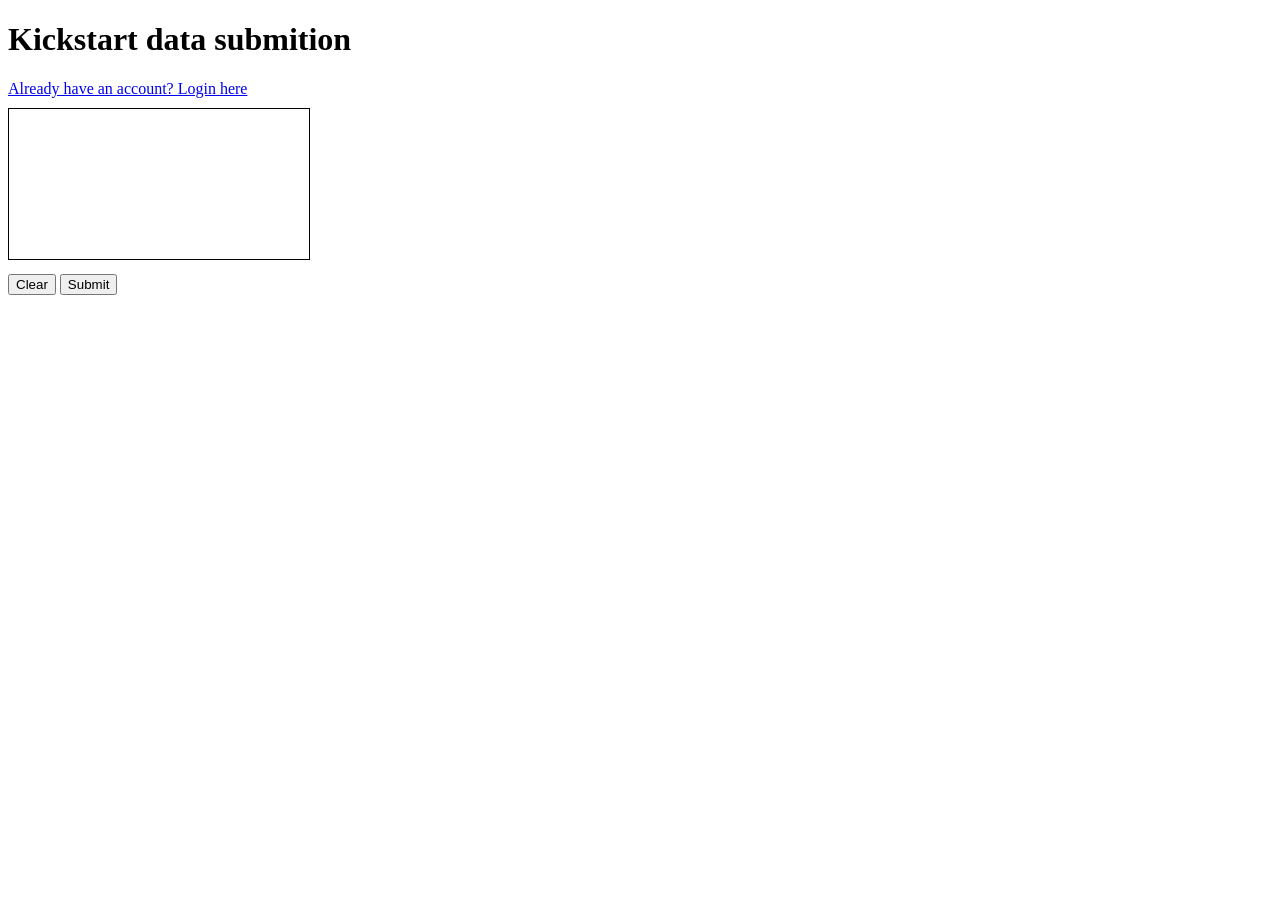
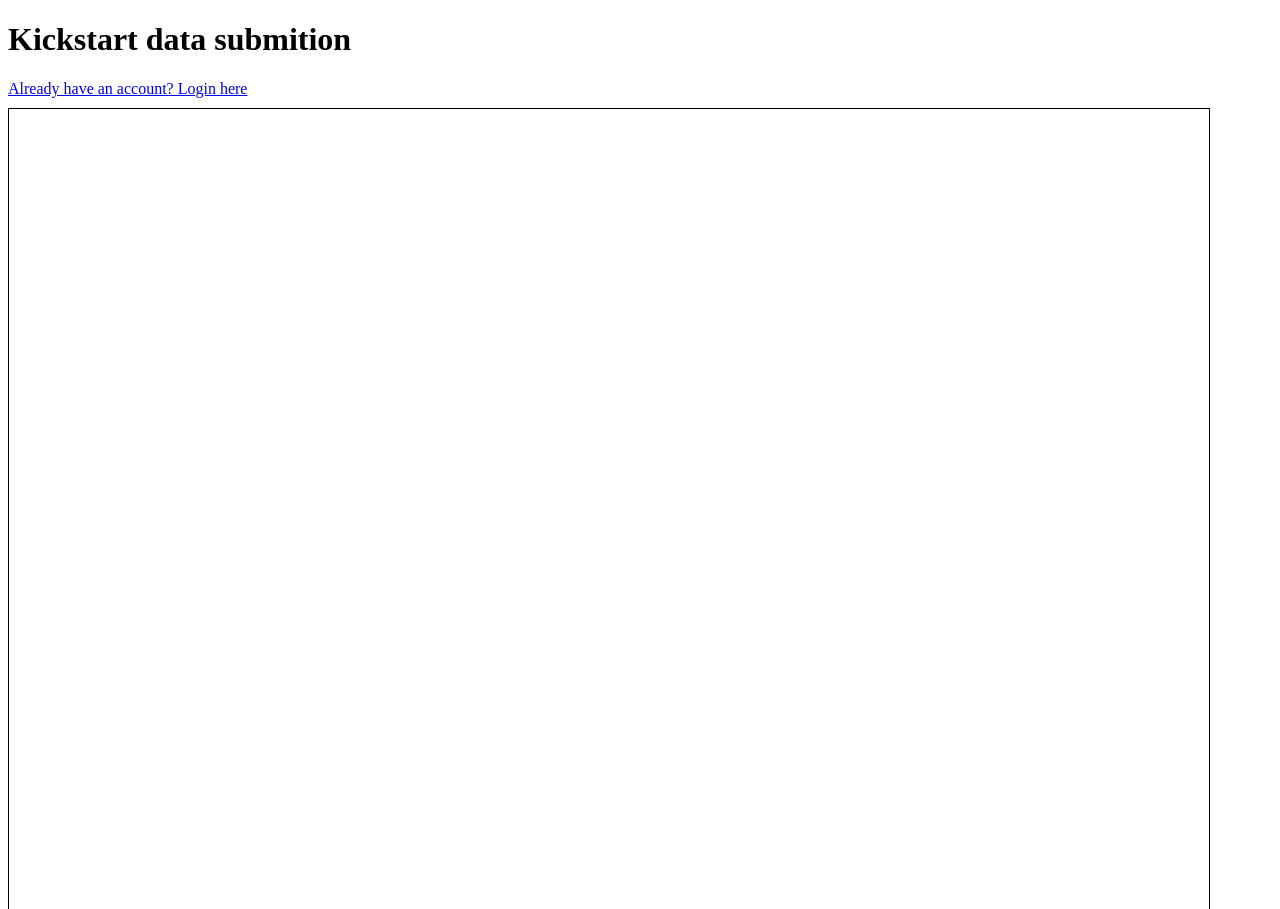
Before and after one commit to CasperKjaerhus/Authentication, a plain HTML site: page Website/kickstart.html in a window 1280 px wide. Shown: the top 909 px of the page. Before the commit the page ends 800 px from the top, so only its background shows below. Drawn offline with Linux system fonts and the light colour scheme.

Commit message:
Update kickstart.html size
size of kickstart html canvas

```diff
--- a/Website/kickstart.html
+++ b/Website/kickstart.html
@@ -11,7 +11,7 @@
       <a href="./login">Already have an account? Login here</a>
     </nav>
     <div>
-      <canvas id="drawCanvas"></canvas>
+      <canvas id="drawCanvas" width="1200px" height="800px"></canvas>
     </div>
     <div>
       <button id="buttonClear">Clear</button>
```
